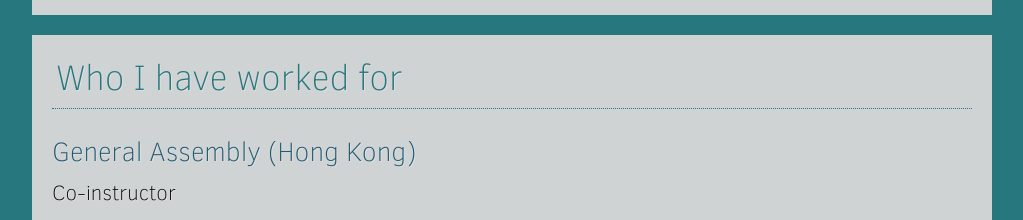
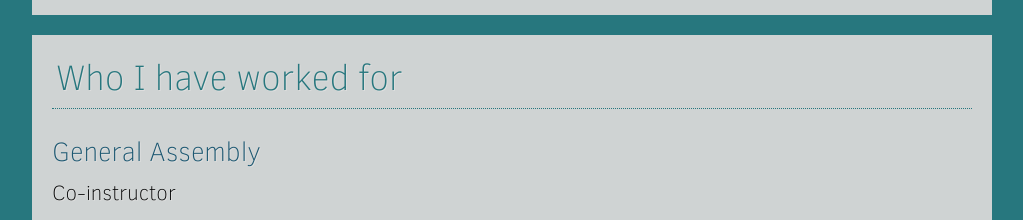
Before and after one commit to wyuenho/wyuenho.github.io, a plain HTML site: page index.html in a window 1280 px wide. Shown: the part 1000-1220 px from the top of the page, without its empty margins (128-1151 px from the left). Drawn offline with Linux system fonts and the light colour scheme.

Commit message:
Remove location

```diff
--- a/index.html
+++ b/index.html
@@ -79,7 +79,7 @@
       <section class="professional-history">
         <h1>Who I have worked for</h1>
 
-        <h2 class="organization"><a href="https://generalassemb.ly/education?where=hong-kong" title="General Assembly (Hong Kong)">General Assembly (Hong Kong)</a></h2>
+        <h2 class="organization"><a href="https://generalassemb.ly/education?where=hong-kong" title="General Assembly">General Assembly</a></h2>
         <h3 class="position">Co-instructor</h3>
         <p class="description">Taught HTML, CSS, Javascript and up-to-date
         industry best practices as the co-instructor for the Front-End Web
```
